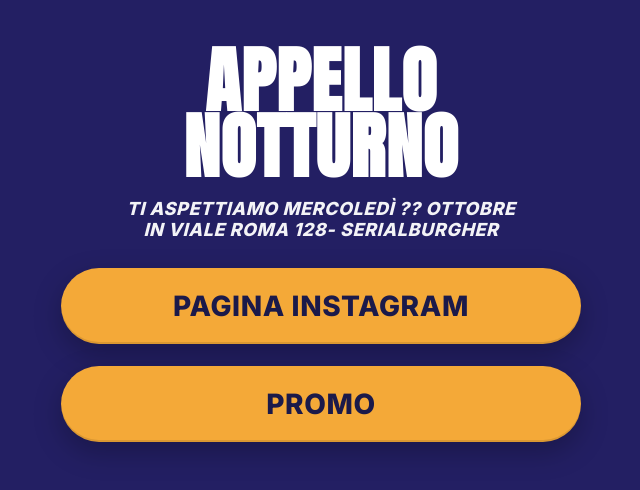
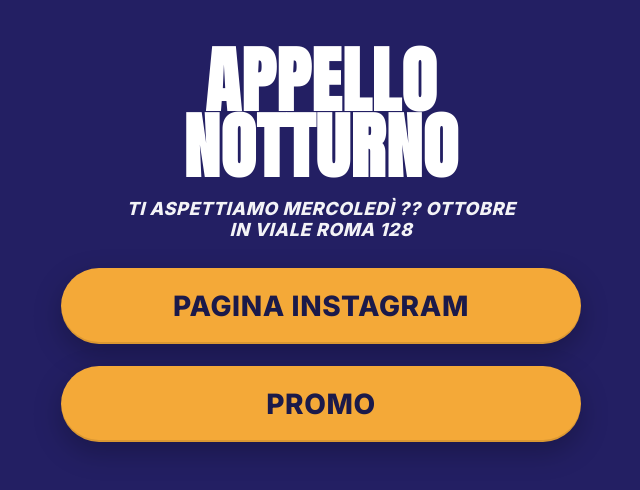
Before and after one commit to appellonotturno-afk/landing, a plain HTML site: page index.html in a window 1280 px wide. Shown: the whole page, without its empty margins (319-959 px from the left). Drawn offline with Linux system fonts and the light colour scheme.

Commit message:
Update index.html

```diff
--- a/index.html
+++ b/index.html
@@ -95,7 +95,7 @@
     <div class="container">
       <h1 class="title">Appello<br>Notturno</h1>
 
-      <p class="subtitle">TI ASPETTIAMO MERCOLEDÌ ?? OTTOBRE<br>IN VIALE ROMA 128- SERIALBURGHER</p>
+      <p class="subtitle">TI ASPETTIAMO MERCOLEDÌ ?? OTTOBRE<br>IN VIALE ROMA 128</p>
 
       <div class="buttons" role="navigation" aria-label="Link principali">
         <a class="btn" href="https://www.instagram.com/appello.notturno/" target="_blank" rel="noopener">PAGINA INSTAGRAM</a>
```
